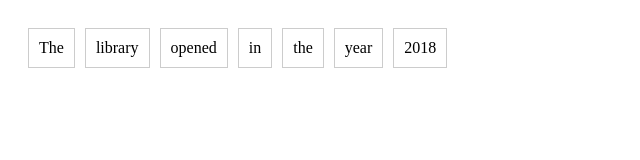
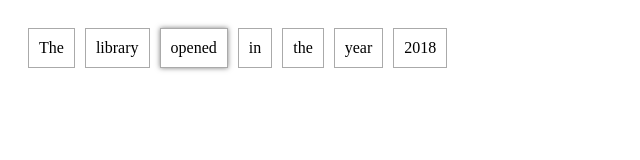
Before and after one commit to katrinawoods/drag, a plain HTML site: page index.html in a window 1280 px wide. Both pictures are taken after a click on the element "opened". Shown: the full height of the page, 0-640 px from the left. Drawn offline with Linux system fonts and the light colour scheme.

Commit message:
Update styles.css

```diff
--- a/styles.css
+++ b/styles.css
@@ -6,12 +6,17 @@
 
 .draggable {
     padding: 10px;
-    border: 1px solid #ccc;
+    border: 1px solid #aaa;
     cursor: pointer;
     user-select: none;
-    transition: background-color 0.3s;
+    transition: background-color 0.3s ease;
 }
 
-.draggable:hover {
-    background-color: #f5f5f5;
+.draggable:focus {
+    outline: none;
+    box-shadow: 0 0 5px rgba(0,0,0,0.5);
 }
+
+.correct {
+    background-color: #a6f5a6; /* Light green for correct */
+}
```
